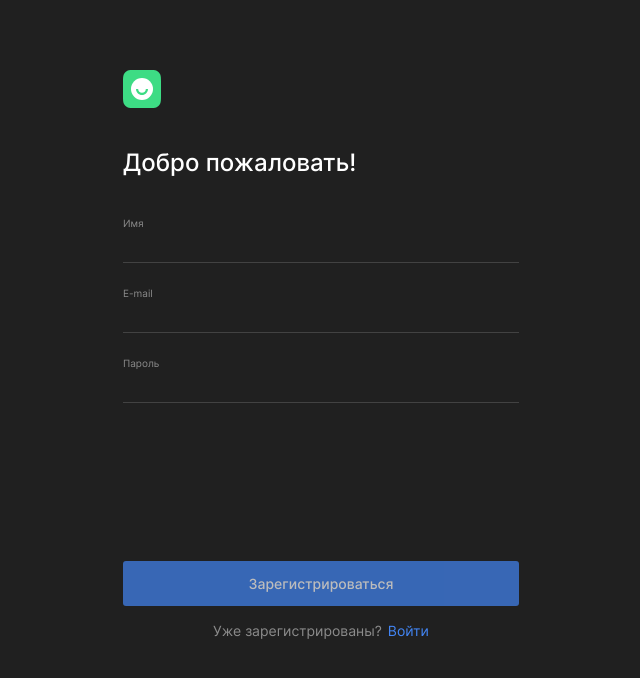
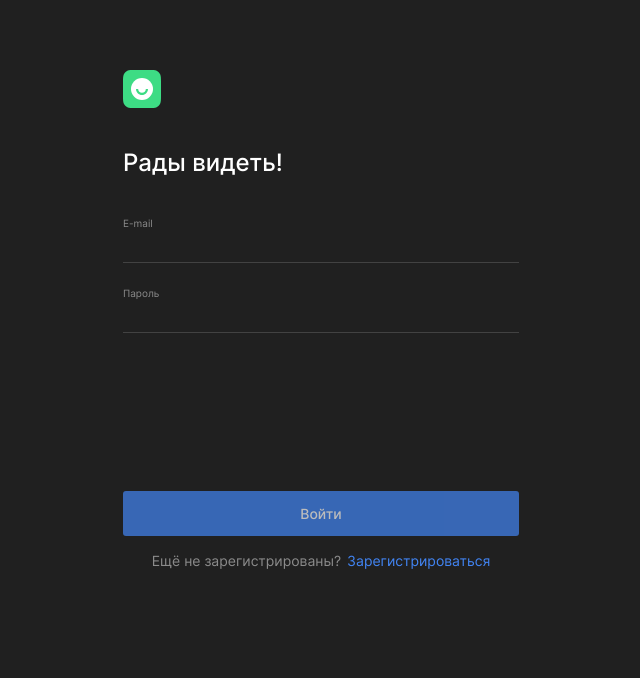
Before and after one commit to parfion/movies-explorer-frontend, a React (Create React App) app: page / in a window 1280 px wide. Shown: the top 678 px of the page, without its empty margins (319-959 px from the left). Built offline with nearby package versions, Linux system fonts and the light colour scheme.

Commit message:
add Login

```diff
--- a/src/components/App/App.js
+++ b/src/components/App/App.js
@@ -13,6 +13,7 @@ import MoviesCard from '../MoviesCard/MoviesCard';
 import MoviesCardList from '../MoviesCardList/MoviesCardList';
 import Profile from '../Profile/Profile';
 import Register from '../Regiter/Register';
+import Login from '../Login/Login';
 
 function App() {
   return (
@@ -26,8 +27,9 @@ function App() {
       <Techs />
       <AboutMe />
       <Portfolio />
-      <Footer />  */}
-      <Register />
+      <Footer />
+      <Register /> */}
+      <Login />
     </div>
   );
 }
--- /dev/null
+++ b/src/components/Login/Login.jsx
@@ -0,0 +1,73 @@
+import '../Regiter/Register.css';
+import { useState } from "react";
+import { useForm } from "react-hook-form";
+import { Link } from "react-router-dom";
+
+function Login (params) {
+  const [email, setEmail] = useState('');
+  const [password, setPassword] = useState('');
+
+  const changeEmail = (e) => {
+    setEmail(e.target.value)
+  };
+
+  const changePassword = (e) => {
+    setPassword(e.target.value)
+  };
+
+  const {
+    register,
+    formState: {
+      errors,
+      isValid
+    },
+    handleSubmit,
+    reset } = useForm({ mode: 'onBlur' });
+
+  const onSubmit = (data) => {
+    console.log(JSON.stringify(data));
+    reset();
+  };
+
+  return (
+    <div className='register'>
+      <div className='register__content'>
+        <Link className='register__logo' to='#'></Link>
+        <h2 className='register__greet'>Рады видеть!</h2>
+        <form className='register__form' onSubmit={handleSubmit(onSubmit)}>
+          <div>
+            <p className='register__form-name'>E-mail</p>
+            <input className='register__form-data' type='email'
+            {...register('emailLogin', {
+              required: 'Поле обязательно к заполнению',
+              pattern: {
+                value: /^[a-zA-Z0-9]+@(?:[a-zA-Z0-9]+\.)+[A-Za-z]+$/,
+                message: 'Введите валидный e-mail'
+              },
+            })} value={email} onChange={changeEmail}/>
+            <div className='register__span'>{errors?.emailLogin && <p className='register__form-error'>{
+            errors?.emailLogin?.message || 'Что-то пошло не так...'}</p>}</div>
+          </div>
+          <div>
+            <p className='register__form-name'>Пароль</p>
+            <input className='register__form-data' type='password'
+            {...register('passwordLogin', {
+              required: 'Поле обязательно к заполнению',
+              minLength: {
+                value: 6,
+                message: 'Минимум 6 символов'
+              }
+            })} value={password} onChange={changePassword}/>
+            <div className='register__span'>{errors?.passwordLogin && <p className='register__form-error'>{
+            errors?.passwordLogin?.message || 'Что-то пошло не так...'}</p>}</div>
+          </div>
+          <button className='register__form-submit' type='submit' disabled={!isValid}>Войти</button>
+        </form>
+        <p className='register__yet'>Ещё не зарегистрированы?
+        <Link className='register__link' to='#'>Зарегистрироваться</Link></p>
+      </div>
+    </div>
+  )
+};
+
+export default Login;
```
Also changed, not shown: src/components/Login/Login.css (added).
